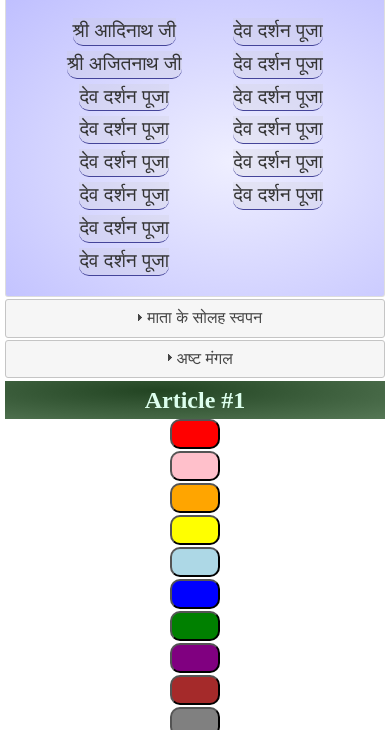
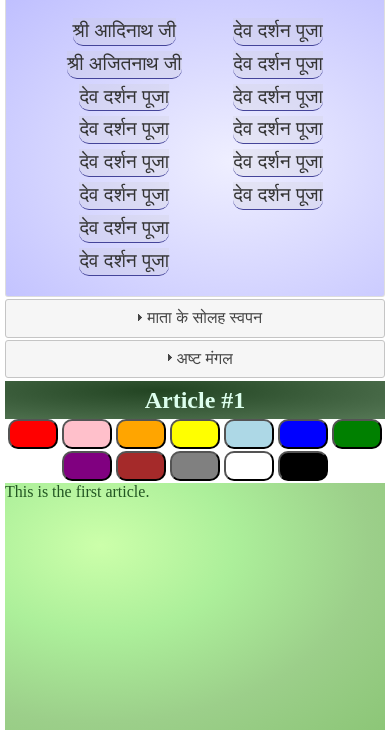
Before and after one commit to jainashish26/Coloring_Book_App, a plain HTML site: page index.html in a window 390 px wide. Shown: the part 109-839 px from the top of the page. Drawn offline with Linux system fonts and the light colour scheme.

Commit message:
Fixed the color buttons menu and responsiveness of the page

```diff
--- a/css/main.css
+++ b/css/main.css
@@ -123,7 +123,7 @@ nav #accordion{
   background: -o-radial-gradient(25% 25%, farthest-corner,#ccffaa,#acef9a,#9ccf8a,#8cc677); /* For Opera 11.6 to 12.0 */
   background: -moz-radial-gradient(25% 25%, farthest-corner,#ccffaa,#acef9a,#9ccf8a,#8cc677); /* For Firefox 3.6 to 15 */
   background: radial-gradient(farthest-corner at 25% 25% ,#ccffaa,#acef9a,#9ccf8a,#8cc677);
-  height:100%;
+  height:250px;
 }
 
 main {
@@ -137,7 +137,7 @@ main {
     margin:0;
 }
 
-.colourButtons li, .colorTools li, , .colorTools li a{
+.colourButtons li, .colorTools li, .colorTools li a{
   list-style-type: none;
   display: inline-block;
   margin:0;
--- a/index.html
+++ b/index.html
@@ -27,7 +27,7 @@
       <div id="accordion">
         <h3>तीर्थंकर प्रभु</h3>
         <div class="flex-container">
-          <a href="#" onClick="ShowContent(event, this.innerHTML, '/svg/1/fish.svg')">श्री आदिनाथ जी</a>
+          <a href="#" onClick="ShowContent(event, this.innerHTML, '/svg/1/fish')">श्री आदिनाथ जी</a>
           <a href="#" >श्री अजितनाथ जी</a>
           <a href="#" >देव दर्शन पूजा</a>
           <a href="#" >देव दर्शन पूजा</a>
```
Also changed, not shown: img/logo.png (added), 2 other files.
